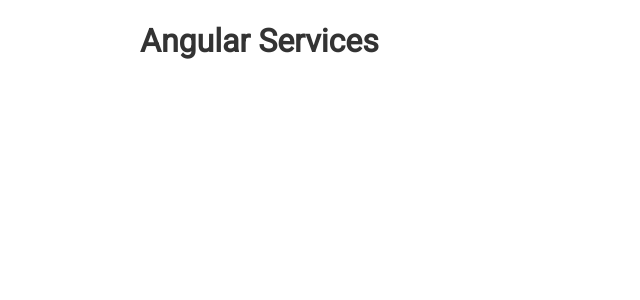
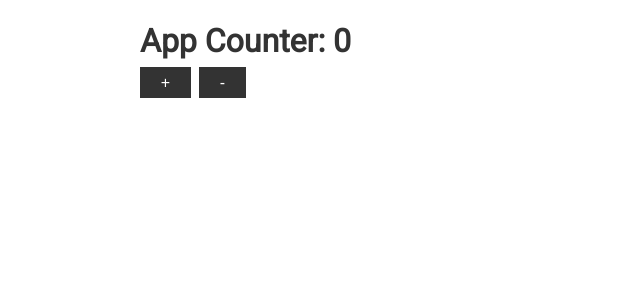
Before and after one commit to sergeynagorny/angular-basics, an Angular app: page / in a window 1280 px wide. Shown: the top 300 px of the page, without its empty margins (0-640 px from the left). Built offline with nearby package versions, Linux system fonts and the light colour scheme.

Commit message:
app counter service

```diff
--- a/src/app/app.component.html
+++ b/src/app/app.component.html
@@ -1,3 +1,5 @@
 <div class="container">
-  <h1>Angular Services</h1>
+  <h1>App Counter: {{ appCounterService.counter }}</h1>
+  <button class="btn" (click)="appCounterService.increase()">+</button>
+  <button class="btn" (click)="appCounterService.decrease()">-</button>
 </div>
--- a/src/app/app.component.ts
+++ b/src/app/app.component.ts
@@ -1,8 +1,11 @@
 import { Component } from '@angular/core';
+import { AppCounterService } from './services/app-counter.service';
 
 @Component({
   selector: 'app-root',
   templateUrl: './app.component.html',
   styleUrls: ['./app.component.scss'],
 })
-export class AppComponent {}
+export class AppComponent {
+  constructor(public appCounterService: AppCounterService) {}
+}
--- /dev/null
+++ b/src/app/services/app-counter.service.ts
@@ -0,0 +1,11 @@
+export class AppCounterService {
+  counter = 0;
+
+  increase() {
+    this.counter++;
+  }
+
+  decrease() {
+    this.counter--;
+  }
+}
```
Also changed, not shown: src/app/app.module.ts (+6 -10 lines).
